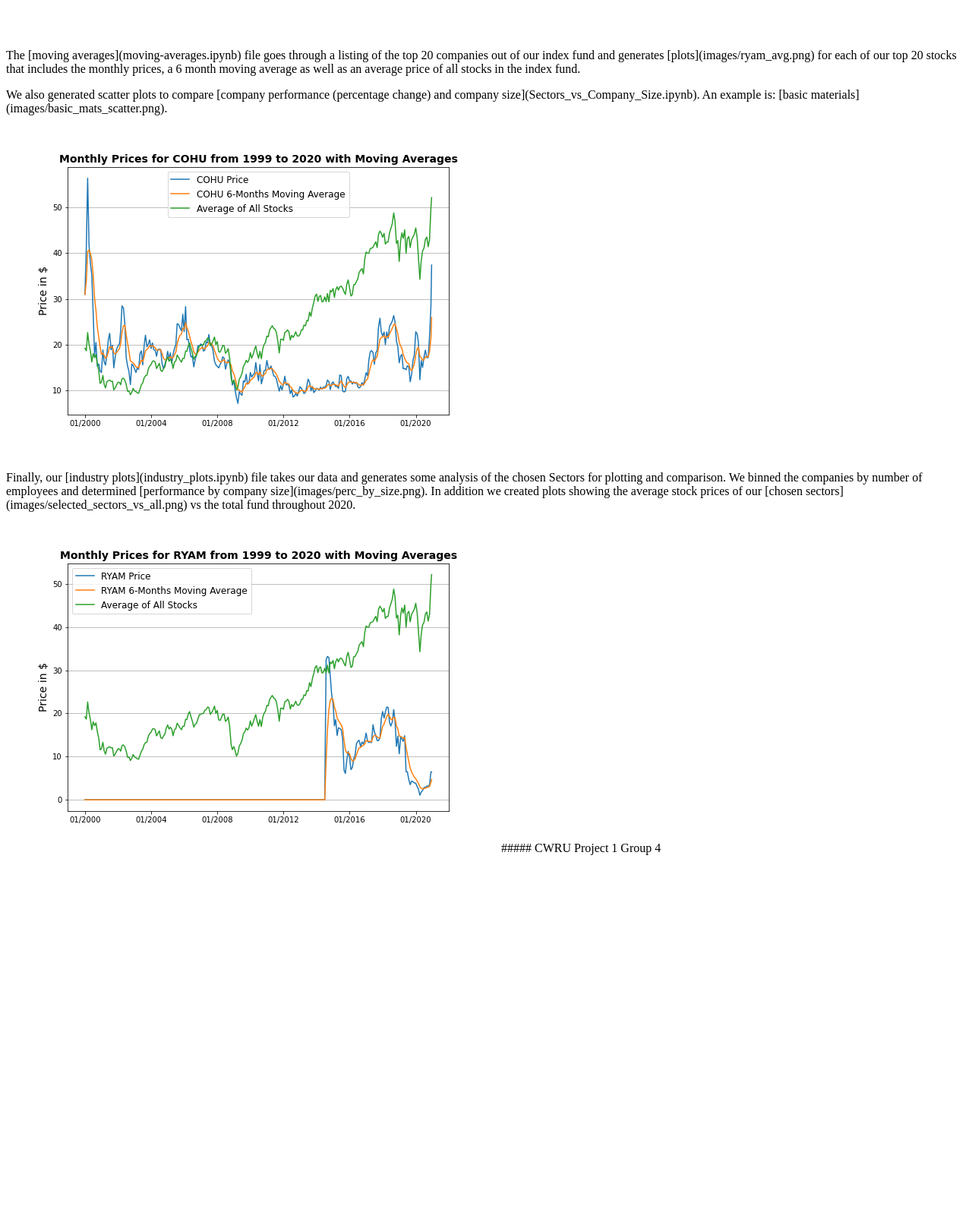
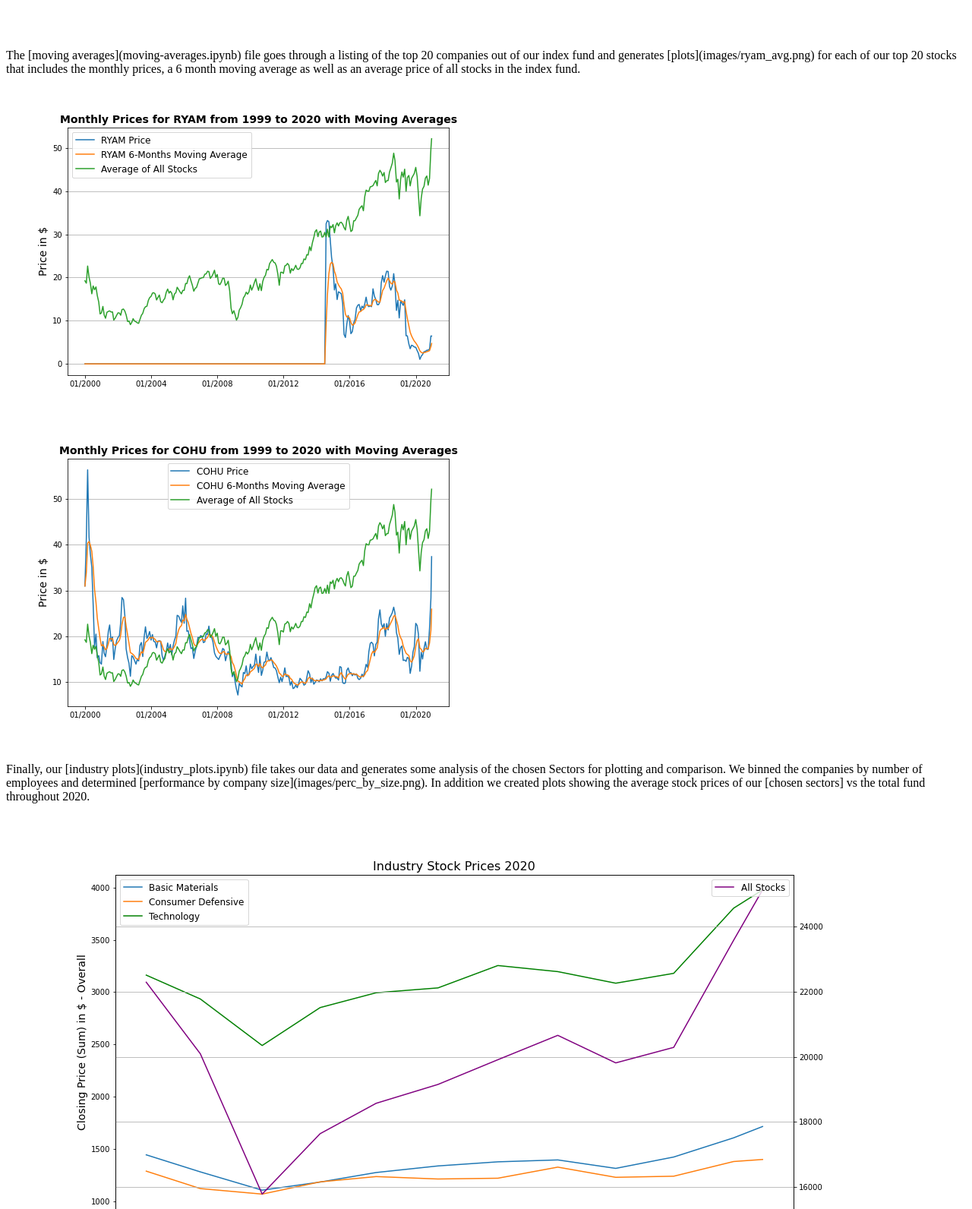
Before and after one commit to jonrsmart/pandemic, a plain HTML site: page index.html in a window 1280 px wide. Shown: the part 1708-3300 px from the top of the page at 76% size. Before the commit the page ends 2842 px from the top, so only its background shows below. Drawn offline with Linux system fonts and the light colour scheme.

Commit message:
added other images changed html

```diff
--- a/index.html
+++ b/index.html
@@ -37,13 +37,9 @@
 
 <img src="images/perc_by_size.png" width="648" height="504" alt=""/>
 <p>The [moving averages](moving-averages.ipynb) file goes through a listing of the top 20 companies out of our index fund and generates [plots](images/ryam_avg.png) for each of our top 20 stocks that includes the monthly prices, a 6 month moving average as well as an average price of all stocks in the index fund. </p>
-
-<p>We also generated scatter plots to compare [company performance (percentage change) and company size](Sectors_vs_Company_Size.ipynb). An example is: [basic materials](images/basic_mats_scatter.png).</p>
+<img src="images/RYAM_avg.png" width="648" height="432" alt=""/>
 <img src="images/COHU_avg.png" width="648" height="432" alt=""/>
-<p>Finally, our [industry plots](industry_plots.ipynb) file takes our data and generates some analysis of the chosen Sectors for plotting and comparison. We binned the companies by number of employees and determined [performance by company size](images/perc_by_size.png). In addition we created plots showing the average stock prices of our [chosen sectors](images/selected_sectors_vs_all.png) vs the total fund throughout 2020. </p>
-<img src="images/RYAM_avg.png" width="648" height="432" alt=""/> ##### CWRU Project 1 Group 4
-
-
-
+<p>Finally, our [industry plots](industry_plots.ipynb) file takes our data and generates some analysis of the chosen Sectors for plotting and comparison. We binned the companies by number of employees and determined [performance by company size](images/perc_by_size.png). In addition we created plots showing the average stock prices of our [chosen sectors] vs the total fund throughout 2020. </p>
+<img src="images/selected_vs_all.png" width="1152" height="648" alt=""/>
 </body>
 </html>
```
Also changed, not shown: images/selected_vs_all.png (added).
